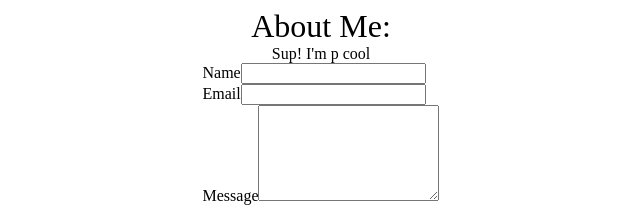
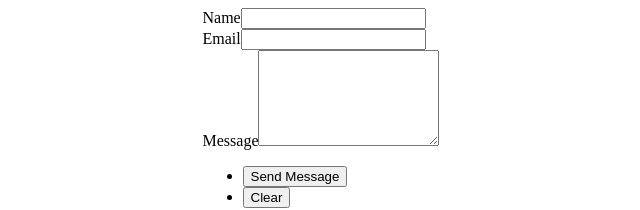
Before and after one commit to Mehrunes-Dagon/portfolio, a Gatsby site: page /contact in a window 1280 px wide. Shown: the top 210 px of the page, without its empty margins (319-959 px from the left). Built offline with nearby package versions, Linux system fonts and the light colour scheme; Gatsby itself is replaced by a stand-in of ours.

```diff
--- a/src/pages/contact.js
+++ b/src/pages/contact.js
@@ -10,8 +10,6 @@
 
 const ContactPage = () => (
   <BodyContainer>
-    <Title>About Me:</Title>
-    <Paragraph>Sup! I'm p cool</Paragraph>
     <Contact />
   </BodyContainer>
 );
```
